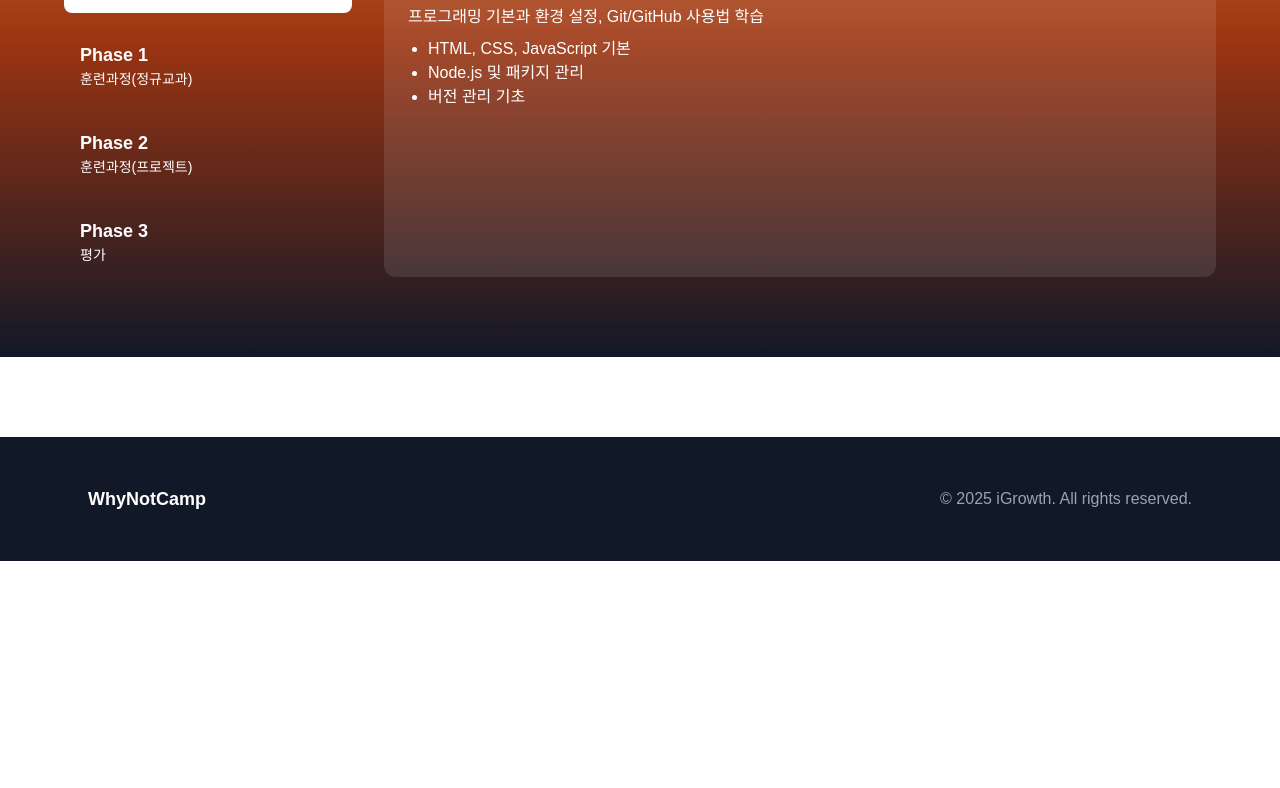
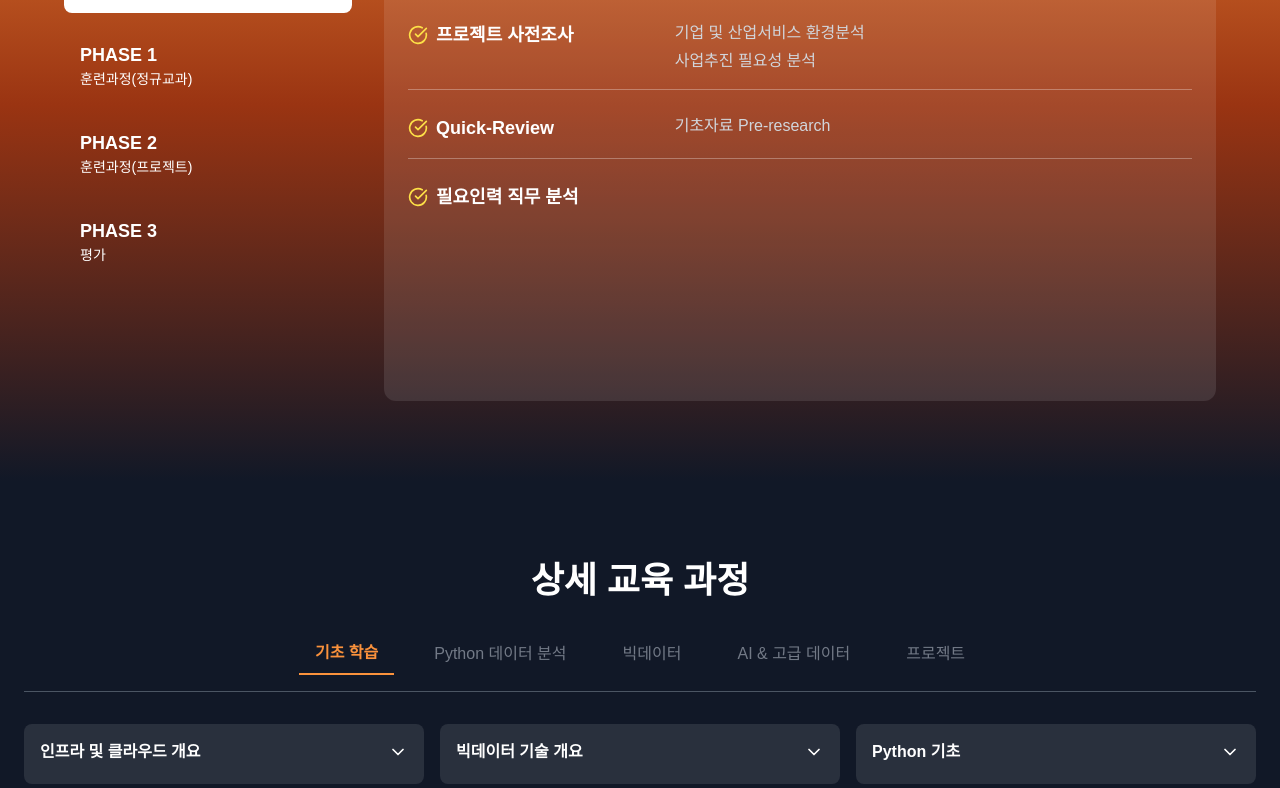
Before and after one commit to diginori-addmore/iGrowth_LG_homepage, a Next.js app in the folder igrowth_9/: page / in a window 1280 px wide. Shown: the part 2552-3340 px from the top of the page. Before the commit the page ends 3113 px from the top, so only its background shows below. Built offline with nearby package versions, Linux system fonts and the light colour scheme.

Commit message:
커리큘럼 완성 및 상세 교육과정 생성

```diff
--- a/igrowth_9/package.json
+++ b/igrowth_9/package.json
@@ -10,6 +10,7 @@
   },
   "dependencies": {
     "@fontsource/pretendard": "^5.2.5",
+    "lucide-react": "^0.542.0",
     "next": "15.5.2",
     "react": "19.1.0",
     "react-dom": "19.1.0"
--- a/igrowth_9/src/app/components/Curriculum.tsx
+++ b/igrowth_9/src/app/components/Curriculum.tsx
@@ -1,81 +1,134 @@
 "use client";
 import { useState } from "react";
+import { Rocket, CheckCircle, Award, ChevronDown } from "lucide-react";
 
-export default function Curriculum() {
+export default function FullCurriculum() {
     const [activePhase, setActivePhase] = useState(0);
+    const [activeCategory, setActiveCategory] = useState(0);
 
     const phases = [
         {
-            title: "Phase 0",
+            title: "PHASE 0",
             subtitle: "준비",
-            content: (
-                <>
-                    <h3 className="text-2xl font-bold mb-2">Phase 0: 기초 준비</h3>
-                    <p className="text-white mb-2">프로그래밍 기본과 환경 설정, Git/GitHub 사용법 학습</p>
-                    <ul className="list-disc pl-5 text-white">
-                        <li>HTML, CSS, JavaScript 기본</li>
-                        <li>Node.js 및 패키지 관리</li>
-                        <li>버전 관리 기초</li>
-                    </ul>
-                </>
-            )
+            content: {
+                heading: "PHASE 0: 준비",
+                info: "AI산업에 대하여 알아봅니다",
+                sections: [
+                    {
+                        icon: CheckCircle,
+                        subheading: "프로젝트 사전조사",
+                        details: ["기업 및 산업서비스 환경분석", "사업추진 필요성 분석"],
+                    },
+                    { icon: CheckCircle, subheading: "Quick-Review", details: ["기초자료 Pre-research"] },
+                    { icon: CheckCircle, subheading: "필요인력 직무 분석", details: [] },
+                ],
+            },
         },
         {
-            title: "Phase 1",
+            title: "PHASE 1",
             subtitle: "훈련과정(정규교과)",
-            content: (
-                <>
-                    <h3 className="text-2xl font-bold mb-2">Phase 1: 프론트엔드</h3>
-                    <p className="text-white mb-2">React와 Next.js를 활용한 웹 애플리케이션 개발</p>
-                    <ul className="list-disc pl-5 text-white">
-                        <li>컴포넌트 기반 개발 이해</li>
-                        <li>TailwindCSS로 스타일링</li>
-                        <li>API 연동과 상태 관리</li>
-                    </ul>
-                </>
-            )
+            content: {
+                heading: "PHASE 1: 정규교과",
+                info: "기초부터 탄탄히 교육해 나갑니다",
+                sections: [
+                    { icon: CheckCircle, subheading: "기초역량교육", details: [] },
+                    {
+                        icon: CheckCircle,
+                        subheading: "Step 1",
+                        details: ["빅데이터 및 클라우드 기초", "Python 프로그래밍 기초", "SQL 기초"],
                     },
                     {
-            title: "Phase 2",
-            subtitle: "훈련과정(프로젝트)",
-            content: (
-                <>
-                    <h3 className="text-2xl font-bold mb-2">Phase 2: 백엔드 & DB</h3>
-                    <p className="text-white mb-2">FastAPI, Node.js를 활용한 서버 구축과 데이터베이스 연동</p>
-                    <ul className="list-disc pl-5 text-white">
-                        <li>REST API 설계 및 구현</li>
-                        <li>PostgreSQL / MongoDB 연동</li>
-                        <li>인증과 권한 관리</li>
-                    </ul>
-                </>
-            )
+                        icon: CheckCircle,
+                        subheading: "Step 2",
+                        details: [
+                            "Python 데이터 분석",
+                            "클라우드 기반 데이터 처리 / 저장 / 관리기술",
+                            "클라우드 기반 빅데이터 분석 및 시각화 1",
+                        ],
+                    },
+                    { icon: CheckCircle, subheading: "Step 3", details: ["클라우드 기반 빅데이터 분석 및 시각화 2"] },
+                ],
+            },
         },
         {
-            title: "Phase 3",
+            title: "PHASE 2",
+            subtitle: "훈련과정(프로젝트)",
+            content: {
+                heading: "PHASE 2: 프로젝트",
+                info: "학습 내용에 기반해 실무 프로젝트를 진행합니다",
+                sections: [
+                    { icon: Rocket, subheading: "[프로젝트 1] 기획 / 설계", details: ["기업 맞춤형 빅데이터 분석 서비스 기획 및 설계"] },
+                    { icon: Rocket, subheading: "[프로젝트 2] Prototype 개발", details: ["클라우드 내 데이터 수집 / 분석 / 시각화"] },
+                    { icon: Rocket, subheading: "[프로젝트 3] 실 서비스 개발", details: ["데이터 분석 프로젝트"] },
+                ],
+            },
+        },
+        {
+            title: "PHASE 3",
             subtitle: "평가",
-            content: (
-                <>
-                    <h3 className="text-2xl font-bold mb-2">Phase 3: 프로젝트 완성</h3>
-                    <p className="text-white mb-2">실제 서비스 배포까지 진행하며 포트폴리오 완성</p>
-                    <ul className="list-disc pl-5 text-white">
-                        <li>프로젝트 구조 설계</li>
-                        <li>배포 및 운영</li>
-                        <li>팀 협업 경험</li>
-                    </ul>
-                </>
-            )
-        }
+            content: {
+                heading: "PHASE 3: 평가",
+                info: "문구 추천 받습니다",
+                sections: [
+                    { icon: Award, subheading: "프로젝트 경진대회", details: ["프로젝트 회고", "산출물 평가", "성과 관리"] },
+                ],
+            },
+        },
     ];
 
+    // === Extra Section 데이터 ===
+    const categories = ["기초 학습", "Python 데이터 분석", "빅데이터", "AI & 고급 데이터", "프로젝트"];
+    const buttonsByCategory = [
+        [
+            { title: "인프라 및 클라우드 개요", detail: ["Linux 개요", "가상화 기술", "VirtualBox / WSL", "컨테이너 및 Docker", "AWS/Google 클라우드"] },
+            { title: "빅데이터 기술 개요", detail: ["생성형 AI 소개", "Prometheus & Grafana (모니터링)"] },
+            { title: "Python 기초", detail: ["변수, 자료형", "조건문, 반복문", "입출력, 함수, 람다", "모듈 / 패키지 / 클래스", "내장함수, 표준 라이브러리"] },
+            { title: "데이터베이스 기초", detail: ["데이터 및 데이터베이스 개념 이해", "데이터베이스 설치 및 실습", "SQL 기본 및 심화", "성능 튜닝"] }
+        ],
+        [
+            { title: "Python 기반 확률 및 통계", detail: ["확률과 확률변수", "조건부 확률과 독립", "통계적 추론", "선형대수, 벡터와 행렬", "상관분석, 회귀분석", "AI 통계"] },
+            { title: "데이터 수집", detail: ["웹 구조 이해 및 웹 데이터 크롤링", "대량 CSV, JSON 파일 로딩 및 파싱", "API 활용 CSV, JSON 데이터 수집", "DB to DB 수집"] },
+            { title: "데이터 처리 및 분석", detail: ["Pandas, Numpy, 데이터 정제 및 전처리", "선형대수, 상관분석, 회귀분석, 신경망 기초", "AI 기반 코드 생성 및 데이터 분석 자동화 실습", "비즈니스 문제 해결을 위한 AI 툴 활용법", "바이브코딩을 활용한 웹 개발 연동"] },
+
+        ],
+        [
+            { title: "빅데이터 처리 / 저장 / 관리 기술", detail: ["AirFlow를 활용한 워크플로우 관리", "ElasticSearch & Logstash & Kibana", "Hadoop & Hive", "AWS 데이터 파이프라인"] },
+            { title: "빅데이터 분석 및 시각화", detail: ["Presto / Trino / AWS Athena 기반 빅데이터 처리", "BI Tool 기반의 데이터 시각화"] },
+            { title: "Hybrid 데이터 분석 / 시각화", detail: ["EDA, EDW 기반 데이터 처리", "데이터 분석 및 workflow 생성", "Report 및 Dashboard 개발", "Web / App 연계 데이터 분석 서비스 개발"] },
+        ],
+        [
+            { title: "머신러닝 / 딥러닝", detail: ["주요 머신러닝 모델, 주요 분류 평가지표", "데이터 인코딩, 하이퍼 파라미터 최적화", "인공신경망, 합성곱 신경망(CNN)", "일고리즘 성능 향상", "이미지 / 영상 딥러닝 실습", "AI 챗봇(LLM)을 활용한 코딩 및 디버깅 실습", "AI 기반 코드 추천 및 자동 완성 기능 활용"] },
+            { title: "바이브코딩 및 생성형 AI 모델 활용", detail: ["사례 기반 ML / DL", "AI 기반 서비스 개발을 위한 파이썬 라이브러리", "AI Agent : LLM, LangChain, RAG, MCP, ADK, A2A, LangGraph"] },
+            { title: "ML / DL 기반 서비스 개발", detail: ["MLOps", "ML / DL 모델 개념 및 활용 사례", "FastAPI 활용 서비스 개발", "클라우드 배포"] },],
+        [
+            { title: "AI 활용 서비스 기획 / 설계", detail: ["문제 정의 및 상세 주제 설정", "생성형 AI 활용한 자료조사 및 벤치마킹", "아이디어 도출 및 서비스 시나리오 작성", "요구사항 도출 및 수행 단계 수립", "WBS 작성 및 Prototype 개발"] },
+            { title: "미니 프로젝트 : 분석 및 예측", detail: ["프로젝트 정의 및 요구사항 정의", "데이터 정의 및 수집", "데이터 전처리 (중복 데이터, 이상치 제거 등)", "데이터 분석 및 모델 개발", "결과 도출 및 모델 평가"] },
+            { title: "인공지능 활용 빅테크 혁신 프로젝트", detail: ["문제 정의 및 게획 수립", "데이터 정의 및 수집 / 라벨링", "데이터 전처리 (중복 데이터, 이상치 제거 등)", "모델 개발 및 튜닝 (데이터 훈련 및 디버깅", "결과 도출 및 모델 평가"] },
+        ]
+    ];
+
+    // 카테고리별 버튼 상태 관리 (독립적)
+    const [openButtons, setOpenButtons] = useState(
+        buttonsByCategory.map(cat => cat.map(() => false))
+    );
+
+    const toggleButton = (catIdx, btnIdx) => {
+        setOpenButtons(prev => {
+            const newState = prev.map(inner => [...inner]);
+            newState[catIdx][btnIdx] = !newState[catIdx][btnIdx]; // 클릭된 버튼만 토글
+            return newState;
+        });
+    };
+
     return (
+        <>
+            {/* === 첫 번째 Curriculum Section === */}
             <section className="bg-gradient-to-b from-orange-400 via-orange-800 to-gray-900 py-20 px-6">
-            {/* 상단 홍보 문구 */}
                 <div className="text-center mb-12">
                     <h2 className="text-xl font-bold text-white mb-2">LG U+ Why Not SW Camp 만의</h2>
                     <p className="text-5xl font-bold text-white">초고속 실력 향상 커리큘럼</p>
                 </div>
 
-            {/* 버튼 + 컨텐츠 영역 */}
                 <div className="flex max-w-6xl mx-auto gap-8">
                     {/* 좌측 버튼 */}
                     <div className="flex flex-col gap-4 w-1/4">
@@ -83,24 +136,102 @@ export default function Curriculum() {
                             <button
                                 key={idx}
                                 onClick={() => setActivePhase(idx)}
-                            className={`transition-colors duration-200 text-white px-4 py-3 rounded-lg text-left ${activePhase === idx
-                                ? "bg-white text-black font-bold"
-                                : "bg-transparent"
+                                className={`transition-colors duration-200 text-white px-4 py-3 rounded-lg text-left ${activePhase === idx ? "bg-white text-black font-bold" : "bg-transparent"
                                     }`}
                             >
-                            <div className={`text-lg font-semibold ${activePhase === idx ? "text-black" : "text-white"}`}>{phase.title}</div>
-                            <div className={`text-sm ${activePhase === idx ? "text-black" : "text-white"}`}>
-                                {phase.subtitle}
+                                <div className={`text-lg font-semibold ${activePhase === idx ? "text-black" : "text-white"}`}>
+                                    {phase.title}
                                 </div>
+                                <div className={`text-sm ${activePhase === idx ? "text-black" : "text-white"}`}>{phase.subtitle}</div>
                             </button>
                         ))}
                     </div>
 
                     {/* 우측 컨텐츠 */}
-                <div className="flex-1 bg-white/10 rounded-xl p-6 min-h-[300px]">
-                    {phases[activePhase].content}
+                    <div className="flex-1 bg-white/10 rounded-xl p-6 min-h-[460px] text-white">
+                        <h3 className="text-2xl font-bold mb-6">{phases[activePhase].content.heading}</h3>
+                        <div className="space-y-6">
+                            {phases[activePhase].content.sections.map((sec, idx) => {
+                                const Icon = sec.icon;
+                                return (
+                                    <div key={idx} className="pb-4 border-b border-white/30 last:border-0 grid grid-cols-3 gap-4 items-start">
+                                        <div className="flex items-start gap-2">
+                                            <Icon className="w-5 h-5 text-yellow-300 mt-1" />
+                                            <h4 className="text-lg font-semibold">{sec.subheading}</h4>
+                                        </div>
+                                        <div className="col-span-2">
+                                            <ul className="space-y-1 text-gray-300">
+                                                {sec.details.map((d, i) => (
+                                                    <li key={i}>{d}</li>
+                                                ))}
+                                            </ul>
                                         </div>
                                     </div>
-        </section >
+                                );
+                            })}
+                        </div>
+                    </div>
+                </div>
+            </section>
+
+            {/* === 두 번째 Extra Section === */}
+            <section className="py-20 px-6 text-white bg-gray-900 min-h-[700px]">
+                <h2 className="text-center text-4xl font-bold mb-8">상세 교육 과정</h2>
+
+                {/* 카테고리 탭 */}
+                <div className="overflow-x-auto flex gap-6 justify-center mb-4">
+                    {categories.map((cat, idx) => (
+                        <button
+                            key={idx}
+                            onClick={() => setActiveCategory(idx)}
+                            className={`px-4 py-2 whitespace-nowrap transition-all ${activeCategory === idx
+                                ? "font-bold text-orange-400 border-b-2 border-orange-400"
+                                : "text-gray-400 hover:text-white opacity-70"
+                                }`}
+                        >
+                            {cat}
+                        </button>
+                    ))}
+                </div>
+
+                <div className="border-b border-gray-600 mb-8"></div>
+
+                {/* 버튼 목록 */}
+                <div className="grid grid-cols-1 md:grid-cols-3 gap-4 items-start">
+                    {buttonsByCategory[activeCategory].map((btn, idx) => (
+                        <div
+                            key={idx}
+                            className={`p-4 rounded-lg bg-white/10 cursor-pointer transition-all duration-300 min-h-[60px] ${openButtons[activeCategory][idx] ? "shadow-xl" : "hover:shadow-md"
+                                }`}
+                            onClick={() => toggleButton(activeCategory, idx)}
+                        >
+                            <div className="flex justify-between items-center">
+                                <p className="font-semibold">{btn.title}</p>
+                                <ChevronDown
+                                    className={`w-5 h-5 transition-transform duration-300 ${openButtons[activeCategory][idx] ? "rotate-180" : "rotate-0"
+                                        }`}
+                                />
+                            </div>
+                            <div
+                                className={`overflow-hidden transition-all duration-500 ease-in-out ${openButtons[activeCategory][idx]
+                                    ? "max-h-40 mt-2 opacity-100"
+                                    : "max-h-0 mt-0 opacity-0"
+                                    }`}
+                            >
+                                {Array.isArray(btn.detail) ? (
+                                    <ul className="list-disc list-inside space-y-1 text-sm text-gray-300">
+                                        {btn.detail.map((item, index) => (
+                                            <li key={index}>{item}</li>
+                                        ))}
+                                    </ul>
+                                ) : (
+                                    <p className="text-sm text-gray-300">{btn.detail}</p>
+                                )}
+                            </div>
+                        </div>
+                    ))}
+                </div>
+            </section>
+        </>
     );
 }
```
Also changed, not shown: 1 other file (tests, documents, lock files or other folders). Lines whose indentation alone changed are shown as unchanged.
